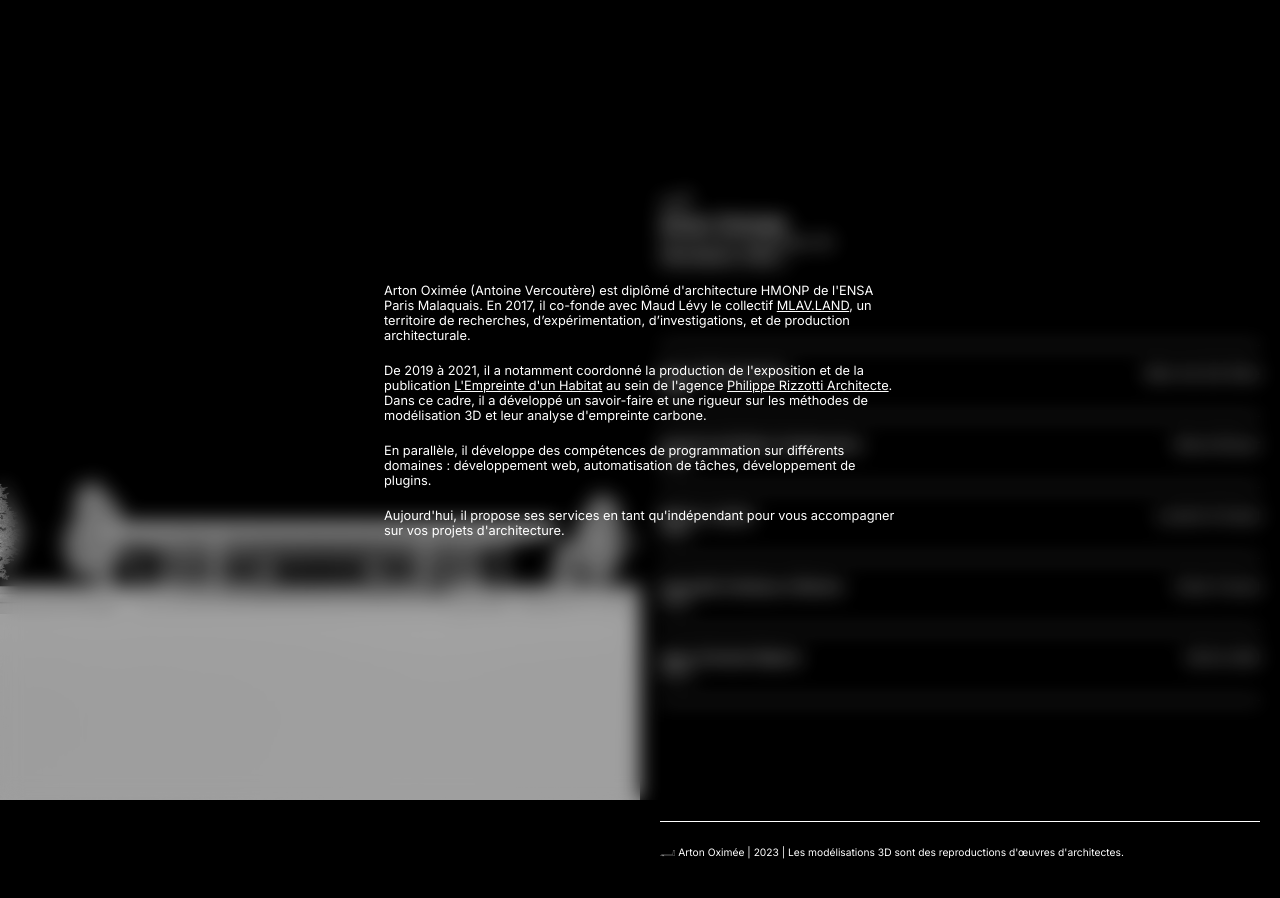
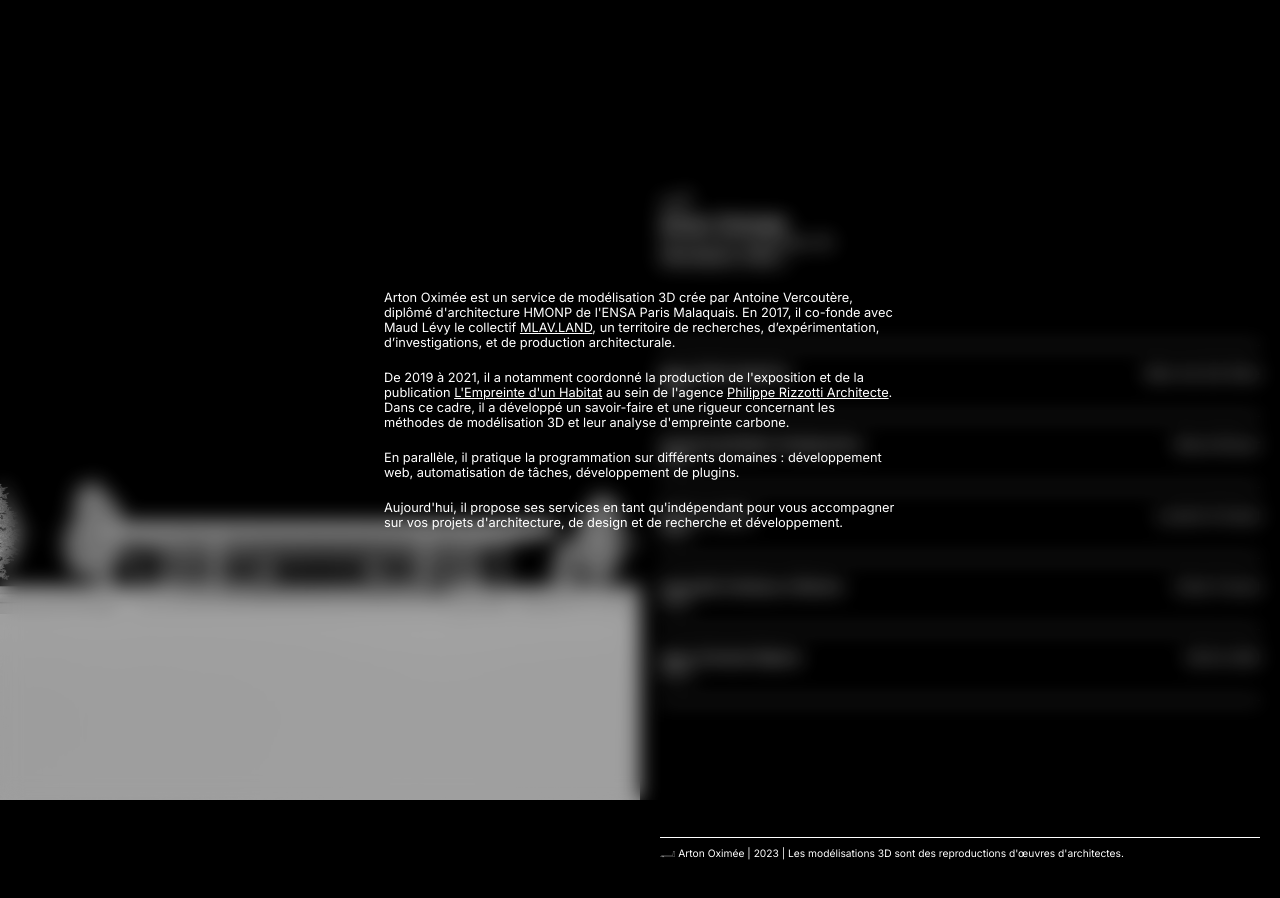
Before and after one commit to artonoximee/arton-oximee, a plain HTML site: page index.html in a window 1280 px wide. Both pictures are taken after a click on the link "Informations". Drawn offline with Linux system fonts and the light colour scheme.

Commit message:
minor updates

```diff
--- a/index.html
+++ b/index.html
@@ -92,7 +92,7 @@
 
       <div class="right-pane--footer">
         <p>
-          𓂣 Arton Oximée | 2023 | Les modélisations 3D sont des reproductions d'œuvres d'architectes.
+          𓂣 Arton Oximée | <span id="currentYear"></span> | Les modélisations 3D sont des reproductions d'œuvres d'architectes.
         </p>
       </div>
     </div>
@@ -101,16 +101,16 @@
   <div class="modal backdrop" id="info-modal">
     <div class="card">
       <p>
-        Arton Oximée (Antoine Vercoutère) est diplômé d'architecture HMONP de l'ENSA Paris Malaquais. En 2017, il co-fonde avec Maud Lévy le collectif <a href="http://mlav.land">MLAV.LAND</a>, un territoire de recherches, d’expérimentation, d’investigations, et de production architecturale.
+        Arton Oximée est un service de modélisation 3D crée par Antoine Vercoutère, diplômé d'architecture HMONP de l'ENSA Paris Malaquais. En 2017, il co-fonde avec Maud Lévy le collectif <a href="http://mlav.land">MLAV.LAND</a>, un territoire de recherches, d’expérimentation, d’investigations, et de production architecturale.
       </p>
       <p>
-        De 2019 à 2021, il a notamment coordonné la production de l'exposition et de la publication <a href="https://www.pavillon-arsenal.com/fr/edition-e-boutique/collections/hors-collection/12294-lempreinte-dun-habitat.html">L'Empreinte d'un Habitat</a> au sein de l'agence <a href="http://www.philipperizzotti.net/en/">Philippe Rizzotti Architecte</a>. Dans ce cadre, il a développé un savoir-faire et une rigueur sur les méthodes de modélisation 3D et leur analyse d'empreinte carbone.
+        De 2019 à 2021, il a notamment coordonné la production de l'exposition et de la publication <a href="https://www.pavillon-arsenal.com/fr/edition-e-boutique/collections/hors-collection/12294-lempreinte-dun-habitat.html">L'Empreinte d'un Habitat</a> au sein de l'agence <a href="http://www.philipperizzotti.net/en/">Philippe Rizzotti Architecte</a>. Dans ce cadre, il a développé un savoir-faire et une rigueur concernant les méthodes de modélisation 3D et leur analyse d'empreinte carbone.
       </p>
       <p>
-        En parallèle, il développe des compétences de programmation sur différents domaines&nbsp;: développement web, automatisation de tâches, développement de plugins.
+        En parallèle, il pratique la programmation sur différents domaines&nbsp;: développement web, automatisation de tâches, développement de plugins.
       </p>
       <p>
-        Aujourd'hui, il propose ses services en tant qu'indépendant pour vous accompagner sur vos projets d'architecture.
+        Aujourd'hui, il propose ses services en tant qu'indépendant pour vous accompagner sur vos projets d'architecture, de design et de recherche et développement.
       </p>
     </div>
   </div>
--- a/script.js
+++ b/script.js
@@ -45,3 +45,8 @@ modal.addEventListener('click', function (e) {
   e.preventDefault();
   modal.classList.remove('open');
 })
+
+// Current year
+
+const currentYear = new Date().getFullYear();
+document.getElementById("currentYear").innerHTML = currentYear;
--- a/stylesheet.css
+++ b/stylesheet.css
@@ -100,9 +100,9 @@ a:hover {
 }
 
 .right-pane--footer {
-  margin-top: 15vh;
+  margin-top: 17vh;
   border-top: 1px solid #ffffff;
-  padding: 20px 0 20px 0;
+  padding: 5px 0 5px 0;
   font-size: .8em;
 }
 
```
